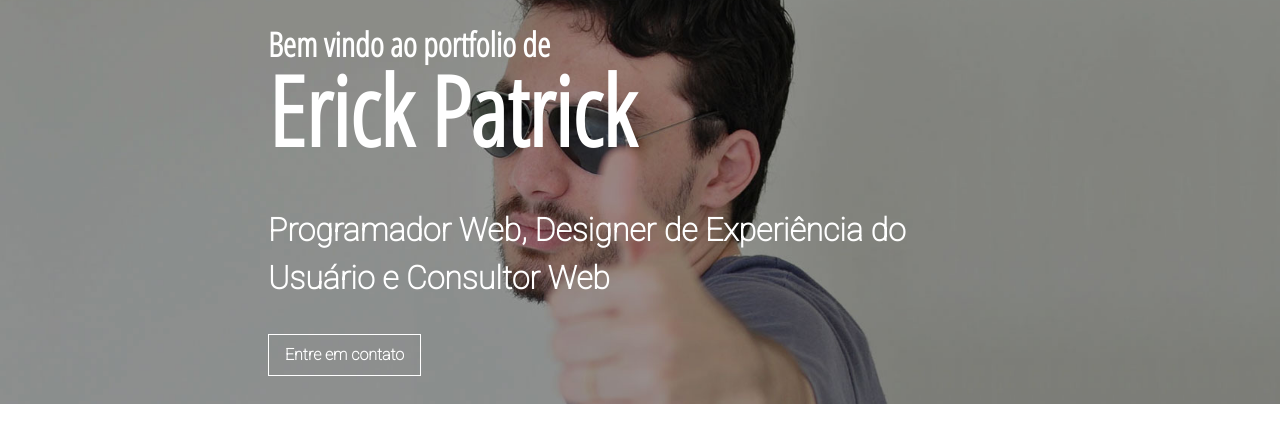
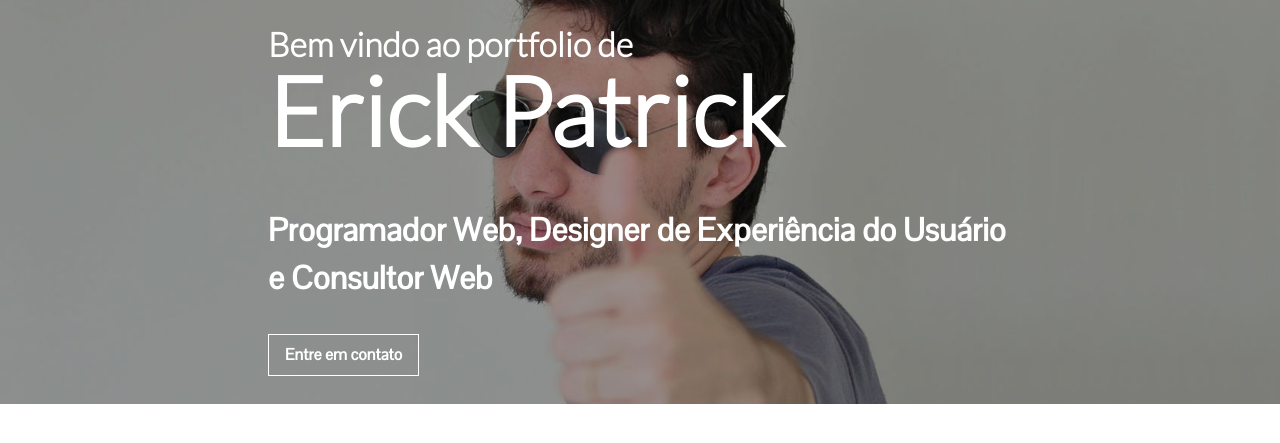
Before and after one commit to erickpatrick/erickpatrick.github.io, a PHP site: page / in a window 1280 px wide. Shown: the top 443 px of the page. Run offline with PHP 8.4, Linux system fonts and the light colour scheme.

Commit message:
Trying out new Google Fonts

```diff
--- a/assets/css/styles.css
+++ b/assets/css/styles.css
@@ -26,12 +26,12 @@ h1, h2, h3, h4, h5, h6, p {
 }
 
 h1 {
-	font-family: "Open Sans Condensed", Sans-serif;
+	font-family: "Lato", Sans-serif;
 	line-height:1;
 }
 
 h2, .call-to-action {
-	font-family: "Roboto", Sans-serif;
+	font-family: "Pontano Sans", Sans-serif;
 }
 
 /*layout*/
--- a/index.html
+++ b/index.html
@@ -5,7 +5,8 @@
     <title>Portfolio de Erick Patrick</title>
     <meta name="viewport" content="width=device-width,initial-scale=1">
     <link rel="stylesheet" href="assets/css/styles.css?v=1.1">
-    <link href='http://fonts.googleapis.com/css?family=Open+Sans+Condensed:300|Roboto:100' rel='stylesheet' type='text/css'>
+    <!-- <link href='http://fonts.googleapis.com/css?family=Open+Sans+Condensed:300|Roboto:100' rel='stylesheet' type='text/css'> -->
+    <link href='http://fonts.googleapis.com/css?family=Lato:300|Pontano+Sans' rel='stylesheet' type='text/css'>
 </head>
 <body>
 
```
